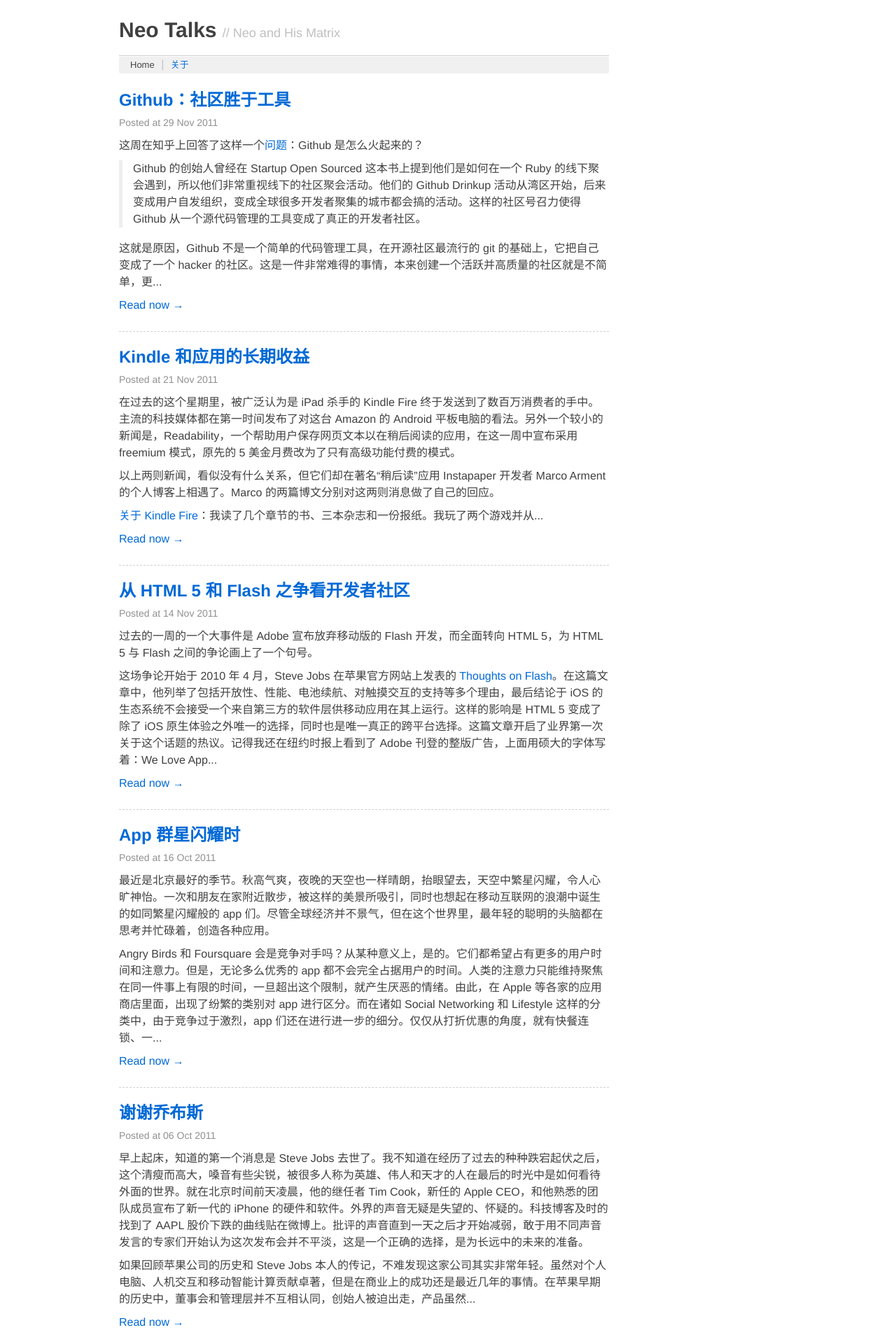
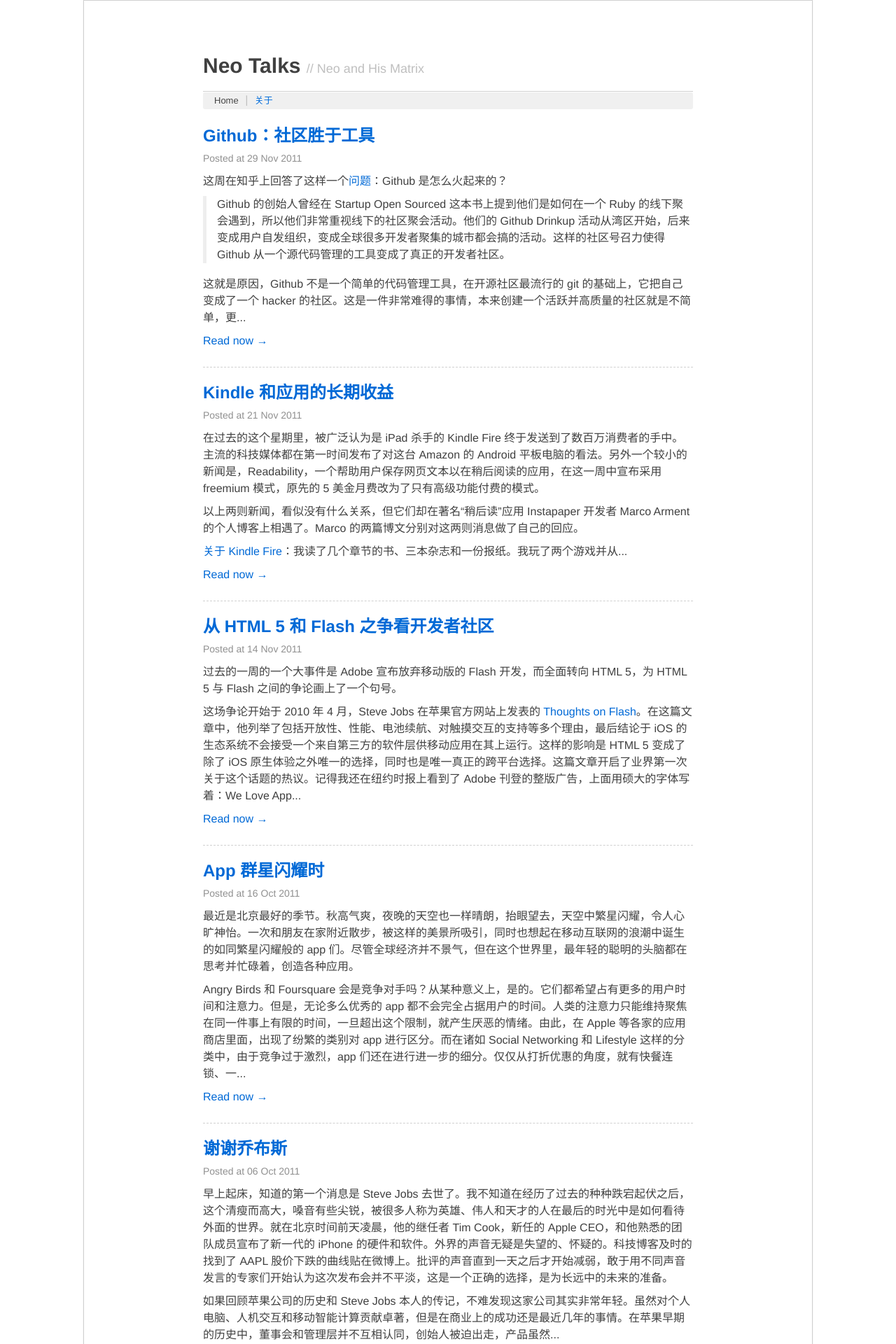
Before and after one commit to neozhang/neotalks.org, a Jekyll site: the page built from index.html, in a window 1280 px wide. Shown: the top 1920 px of the page at 70% size. Built offline with Jekyll 4.4.1, drawn with Linux system fonts in a browser that asks for light colours; Markdown is read by kramdown in place of the engine named in the settings; the list of posts is cut into pages by our own code.

Commit message:
resubmit style.css

```diff
--- a/assets/css/style.css
+++ b/assets/css/style.css
@@ -1,9 +1,9 @@
-.row {
-	margin-left: 0;
-}
-
-.row>[class*="span"]{
-	margin-left: 0;
+.container {
+	padding: 50px;
+	border: 1px solid #D0D0D0;
+	-webkit-box-shadow: 0 1px 2px rgba(0,0,0,.1);
+	-moz-box-shadow: 0 1px 2px rgba(0,0,0,.1);
+	box-shadow: 0 1px 2px rgba(0,0,0,.1);
 }
 
 #header h1 {
```
